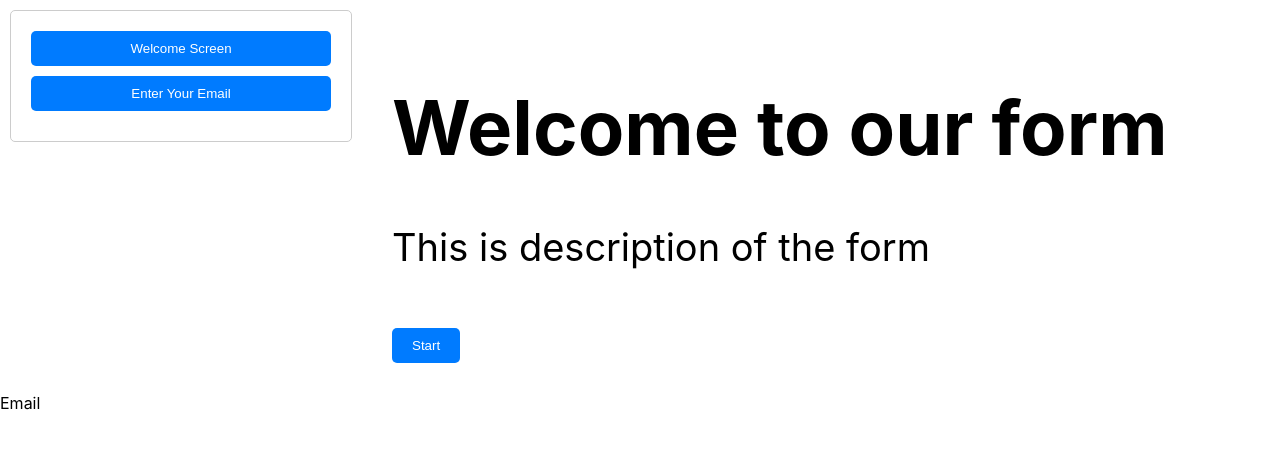
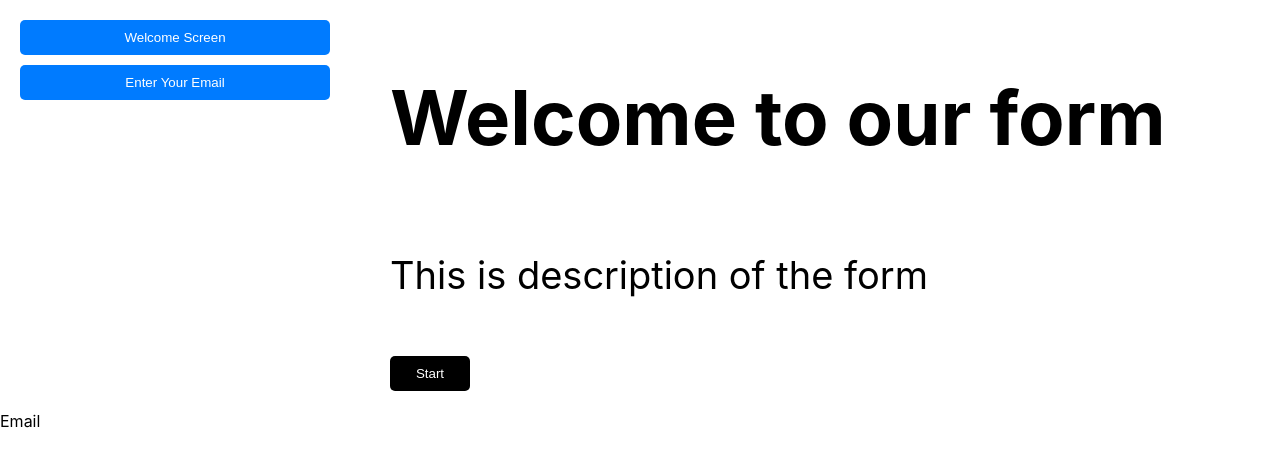
Before and after one commit to supuni97/buildform-replication, a React (Create React App) app: page / in a window 1280 px wide. Shown: the top 466 px of the page. Built offline with nearby package versions, Linux system fonts and the light colour scheme.

Commit message:
Changed some css

```diff
--- a/src/components/Welcome.css
+++ b/src/components/Welcome.css
@@ -2,17 +2,21 @@
     display: flex;
     flex-direction: row;
     align-items: flex-start;
-    padding: 10px;
     font-size: 38px;
+    border: none;
 }
 
 .modal {
     background-color: #ffffff;
     padding: 20px;
-    border: 1px solid #ccc;
-    border-radius: 5px;
-    width: 300px;
+    border: none;
+    width: 350px;
     margin-right: 20px;
+    position: relative;
+    display: flex;
+    flex-direction: column;
+    box-sizing: border-box;
+    outline: none;
 }
 
 .button-group {
@@ -41,18 +45,35 @@
 
   .welcome-screen,
   .email-field {
+    display: flex;
+    flex-direction: column;
     margin: 20px 0;
-    flex-direction: column;
-    display: flex;
   }
 
   input,
   textarea {
-    width: 100%;
+    font-size: 16px;
     margin: 10px 0;
     padding: 10px;
     border: 1px solid #ccc;
     border-radius: 5px;
+    width: 90%;
+  }
+
+  label{
+    font-size: 16px;
+    margin: 10px 0;
+    padding: 10px;
+    border: none;
+    width: 100%;
+  }
+
+  input[type="text"] {
+    margin-bottom: 10px;
+  }
+
+  textarea {
+    resize: vertical;
   }
 
   img {
@@ -65,16 +86,30 @@ img {
   .display-content {
     flex: 1;
     padding: 20px;
+    display: flex;
+    align-items: center;
   }
 
-.display-content button{
+  .content-text {
+    display: flex;
+    flex-direction: column;
+    margin-right: 20px;
+  }
+
+  .display-content img {
+    width: 90vh;
+    margin-left: 20px;
+  }
+
+  .display-content button {
     margin-top: 20px;
     padding: 10px 20px;
     border: none;
-  background-color: #007bff;
+    background-color: #000000;
     color: white;
     cursor: pointer;
     border-radius: 5px;
+    width: 80px;
     transition: background-color 0.3s;
   }
 
@@ -82,10 +117,11 @@ img {
     background-color: #0056b3;
   }
 
-.custom-file-upload{
+  .custom-file-upload {
     display: inline-flex;
     align-items: center;
-    padding: 10px 20px;
+    justify-content: center;
+    padding: 10px;
     cursor: pointer;
     background-color: #007bff;
     color: white;
@@ -94,7 +130,7 @@ img {
     margin-top: 10px;
     text-align: center;
     transition: background-color 0.3s;
-    width:100px ;
+    width: 120px; /* Adjust the width as needed */
   }
 
   .custom-file-upload:hover {
@@ -105,24 +141,28 @@ img {
     display: none;
   }
 
-  .close-btn{
+  .upload-icon {
+    margin-right: 8px;
+    font-size: 20px; /* Adjust the size as needed */
+  }
 
-    padding: 5px;
+  .close-btn {
+    padding: 5px; /* Reduce padding for a smaller button */
     cursor: pointer;
     background-color: #007bff;
     color: white;
     border: none;
     border-radius: 5px;
-    margin: 10px 0;
+    margin: 10px 0; /* Adjust the margin to reduce space around the button */
     text-align: center;
     transition: background-color 0.3s;
-    width: 30px;
-    position: absolute;
-    top: 10px;
-    left: 10px;
+    width: 30px; /* Adjust the width for a smaller button */
+    position: absolute; /* Position absolutely within the modal */
+    top: 10px; /* Align to the top of the modal */
+    right: 10px; /* Align to the right of the modal */
     display: flex;
-    align-items: center;
-    justify-content: center;
+    align-items: center; /* Center the icon vertically */
+    justify-content: center; /* Center the icon horizontally */
   }
 
   .close-btn:hover {
--- a/src/components/Welcome.js
+++ b/src/components/Welcome.js
@@ -37,19 +37,19 @@ const Welcome = () => {
               type="text"
               value={title}
               onChange={(e) => setTitle(e.target.value)}
-              placeholder="Title"
+
             />
             <label>Description</label>
             <input
               value={description}
               onChange={(e) => setDescription(e.target.value)}
-              placeholder="Description"
+
             />
              <label>Button Text</label>
             <input
               value={btntext}
               onChange={(e) => setBtntext(e.target.value)}
-              placeholder="Start"
+
             />
 
             <button onClick={triggerFileUpload} className='custom-file-upload'>
@@ -74,10 +74,12 @@ const Welcome = () => {
         )}
       </div>
       <div className="display-content">
-        <h1>{title}</h1>
+       <div className='content-text'>
+       <h1>{title}</h1>
         <p>{description}</p>
-        {image && <img src={image} alt="Uploaded" />}
         <button>{btntext}</button>
+       </div>
+       {image && <img src={image} alt="Uploaded" />}
       </div>
     </div>
   );
```
Lines whose indentation alone changed are shown as unchanged.
